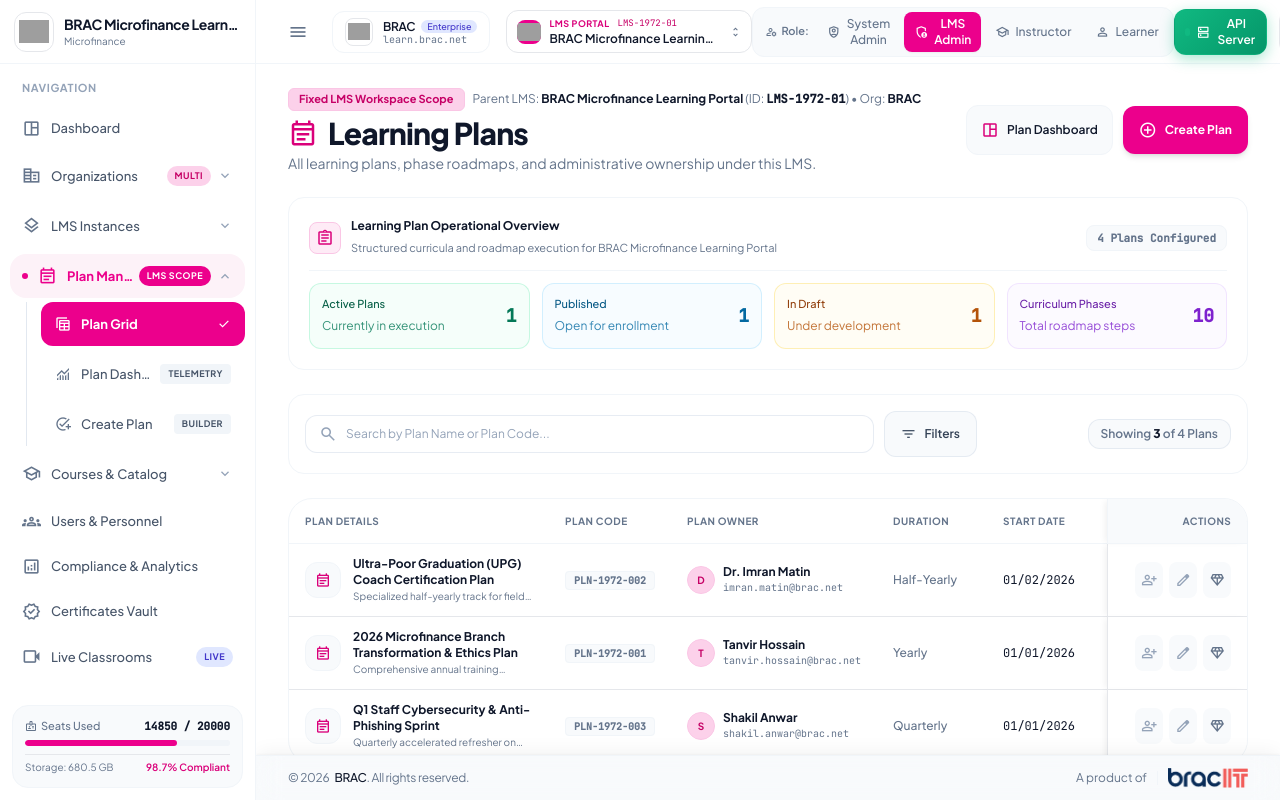
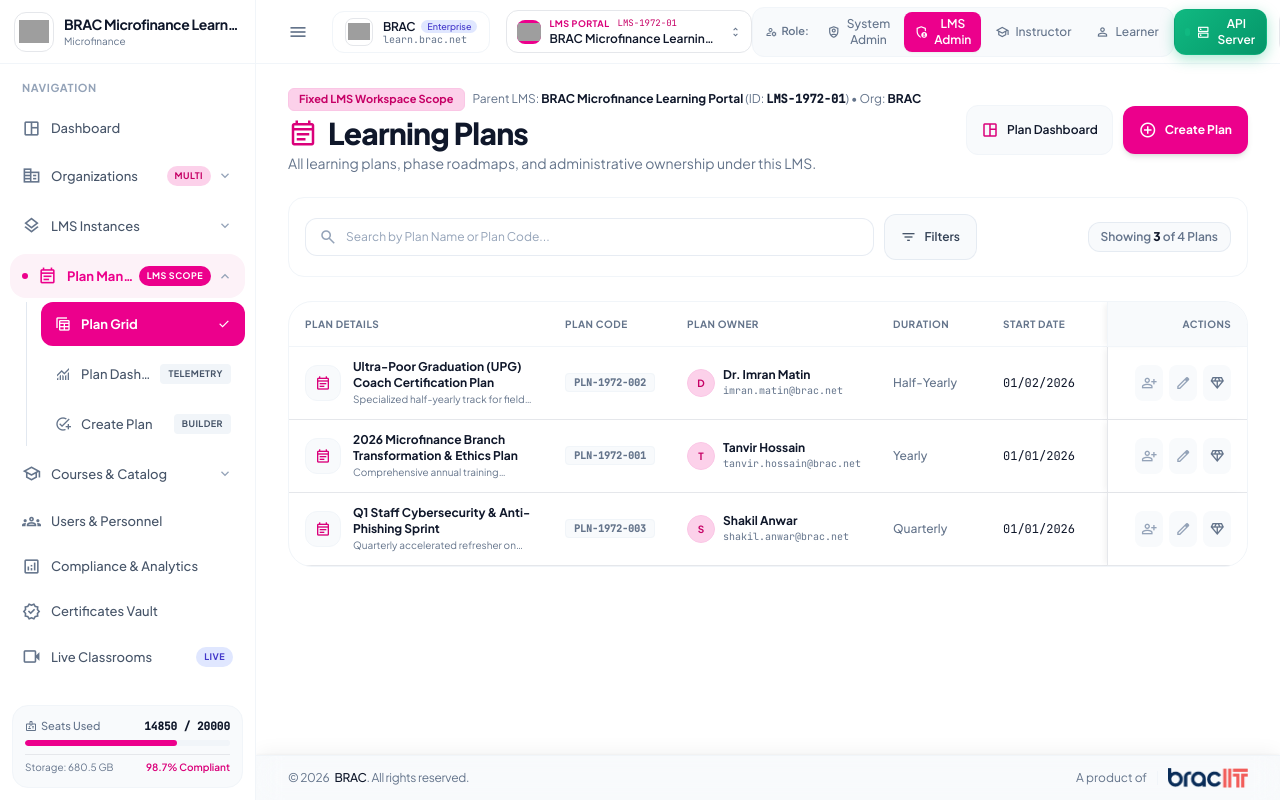
Before and after one commit to 125AritraBasakJoy/SAAS-LMS-JOY, an Angular app: page /#/plans in a window 1280 px wide. Built offline with nearby package versions, Linux system fonts and the light colour scheme; grey boxes are pictures that could not be loaded.

Commit message:
chore: update dev environment and cleanup templates
- Update development port to 3000
- Add lint script to package.json
- Refactor plan-grid component to remove unused banner
- Update tsconfig include patterns

```diff
--- a/angular.json
+++ b/angular.json
@@ -54,7 +54,7 @@
         "serve": {
           "builder": "@angular/build:dev-server",
           "options": {
-            "port": 4200,
+            "port": 3000,
             "allowedHosts": [
               ".test"
             ]
--- a/package.json
+++ b/package.json
@@ -5,8 +5,9 @@
   "type": "module",
   "scripts": {
     "start": "node server.ts",
-    "dev": "ng serve --host 0.0.0.0",
+    "dev": "ng serve --host 0.0.0.0 --port 3000",
     "build": "ng build",
+    "lint": "ng build",
     "preview": "ng serve --configuration=production"
   },
   "dependencies": {
--- a/src/pages/plans/plan-grid/plan-grid.component.ts
+++ b/src/pages/plans/plan-grid/plan-grid.component.ts
@@ -77,81 +77,7 @@
       </div>
 
       <!-- ========================================================================= -->
-      <!-- 2. LEARNING PLAN OPERATIONAL CAPACITY SNAPSHOT BANNER                      -->
-      <!-- ========================================================================= -->
-      <div class="bg-base-100 rounded-2xl border border-base-300 p-5 shadow-xs relative overflow-hidden">
-        <div class="flex flex-col sm:flex-row sm:items-center justify-between gap-3 pb-3 border-b border-base-300">
-          <div class="flex items-center gap-2.5">
-            <div class="w-8 h-8 rounded-lg bg-tenant-50 dark:bg-tenant-950/60 border border-tenant-200 dark:border-tenant-800 flex items-center justify-center text-tenant-600 dark:text-tenant-300">
-              <span class="material-symbols-outlined text-lg">assignment</span>
-            </div>
-            <div>
-              <h2 class="text-xs font-bold text-text-primary">
-                Learning Plan Operational Overview
-              </h2>
-              <span class="text-[11px] text-text-secondary">
-                Structured curricula and roadmap execution for {{ activeLms().basicInfo.lmsName }}
-              </span>
-            </div>
-          </div>
-
-          <div class="flex items-center gap-2 text-xs">
-            <span class="px-2.5 py-1 rounded-lg bg-base-200 border border-base-300 font-mono text-[11px] font-semibold text-text-secondary">
-              {{ plans().length }} {{ plans().length === 1 ? 'Plan' : 'Plans' }} Configured
-            </span>
-          </div>
-        </div>
-
-        <!-- Telemetry Metrics Snapshot -->
-        <div class="grid grid-cols-1 sm:grid-cols-2 lg:grid-cols-4 gap-3 pt-3">
-          <!-- Active Plans -->
-          <div class="p-3 rounded-xl bg-emerald-50/50 dark:bg-emerald-950/20 border border-emerald-200/60 dark:border-emerald-900/40 flex items-center justify-between">
-            <div>
-              <span class="text-[11px] font-medium text-emerald-800 dark:text-emerald-300 block">Active Plans</span>
-              <span class="text-xs text-emerald-700/80 dark:text-emerald-400">Currently in execution</span>
-            </div>
-            <div class="text-lg font-black font-mono text-emerald-700 dark:text-emerald-300">
-              {{ planStats().activeCount }}
-            </div>
-          </div>
-
-          <!-- Published Plans -->
-          <div class="p-3 rounded-xl bg-sky-50/50 dark:bg-sky-950/20 border border-sky-200/60 dark:border-sky-900/40 flex items-center justify-between">
-            <div>
-              <span class="text-[11px] font-medium text-sky-800 dark:text-sky-300 block">Published</span>
-              <span class="text-xs text-sky-700/80 dark:text-sky-400">Open for enrollment</span>
-            </div>
-            <div class="text-lg font-black font-mono text-sky-700 dark:text-sky-300">
-              {{ planStats().publishedCount }}
-            </div>
-          </div>
-
-          <!-- In Draft Plans -->
-          <div class="p-3 rounded-xl bg-amber-50/50 dark:bg-amber-950/20 border border-amber-200/60 dark:border-amber-900/40 flex items-center justify-between">
-            <div>
-              <span class="text-[11px] font-medium text-amber-800 dark:text-amber-300 block">In Draft</span>
-              <span class="text-xs text-amber-700/80 dark:text-amber-400">Under development</span>
-            </div>
-            <div class="text-lg font-black font-mono text-amber-700 dark:text-amber-300">
-              {{ planStats().draftCount }}
-            </div>
-          </div>
-
-          <!-- Curriculum Phases -->
-          <div class="p-3 rounded-xl bg-purple-50/50 dark:bg-purple-950/20 border border-purple-200/60 dark:border-purple-900/40 flex items-center justify-between">
-            <div>
-              <span class="text-[11px] font-medium text-purple-800 dark:text-purple-300 block">Curriculum Phases</span>
-              <span class="text-xs text-purple-700/80 dark:text-purple-400">Total roadmap steps</span>
-            </div>
-            <div class="text-lg font-black font-mono text-purple-700 dark:text-purple-300">
-              {{ planStats().totalPhases }}
-            </div>
-          </div>
-        </div>
-      </div>
-
-      <!-- ========================================================================= -->
-      <!-- 3. SEARCH & FILTER CONTROLS                                               -->
+      <!-- 2. SEARCH & FILTER CONTROLS                                               -->
       <!-- ========================================================================= -->
       <div class="bg-white dark:bg-base-100 rounded-2xl border border-slate-100 dark:border-base-300 p-3 sm:p-4 shadow-2xs space-y-3">
         <div class="flex flex-col sm:flex-row items-stretch sm:items-center justify-between gap-3">
--- a/tsconfig.json
+++ b/tsconfig.json
@@ -24,8 +24,10 @@
       ]
     }
   },
-  "files": [
-    "./index.tsx"
+  "include": [
+    "src/**/*.ts",
+    "src/**/*.d.ts",
+    "index.tsx"
   ],
   "angularCompilerOptions": {
     "disableTypeScriptVersionCheck": true
```
